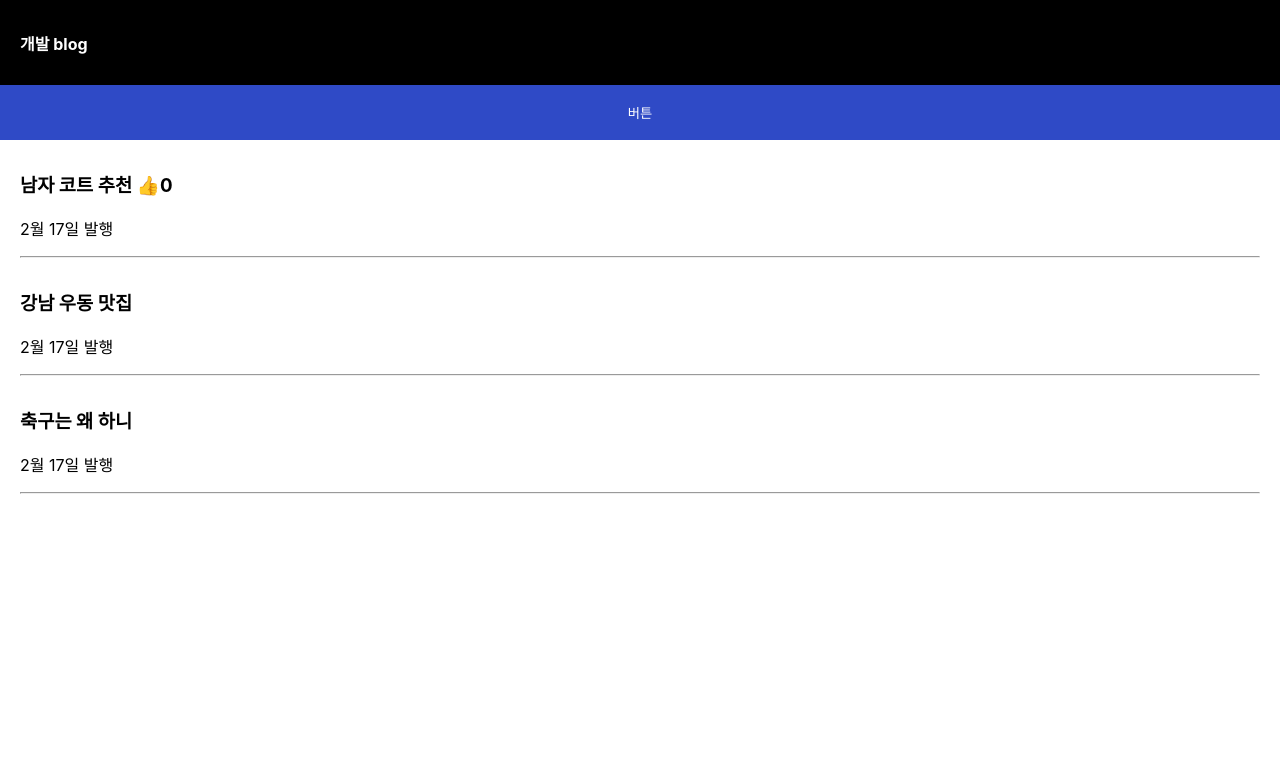
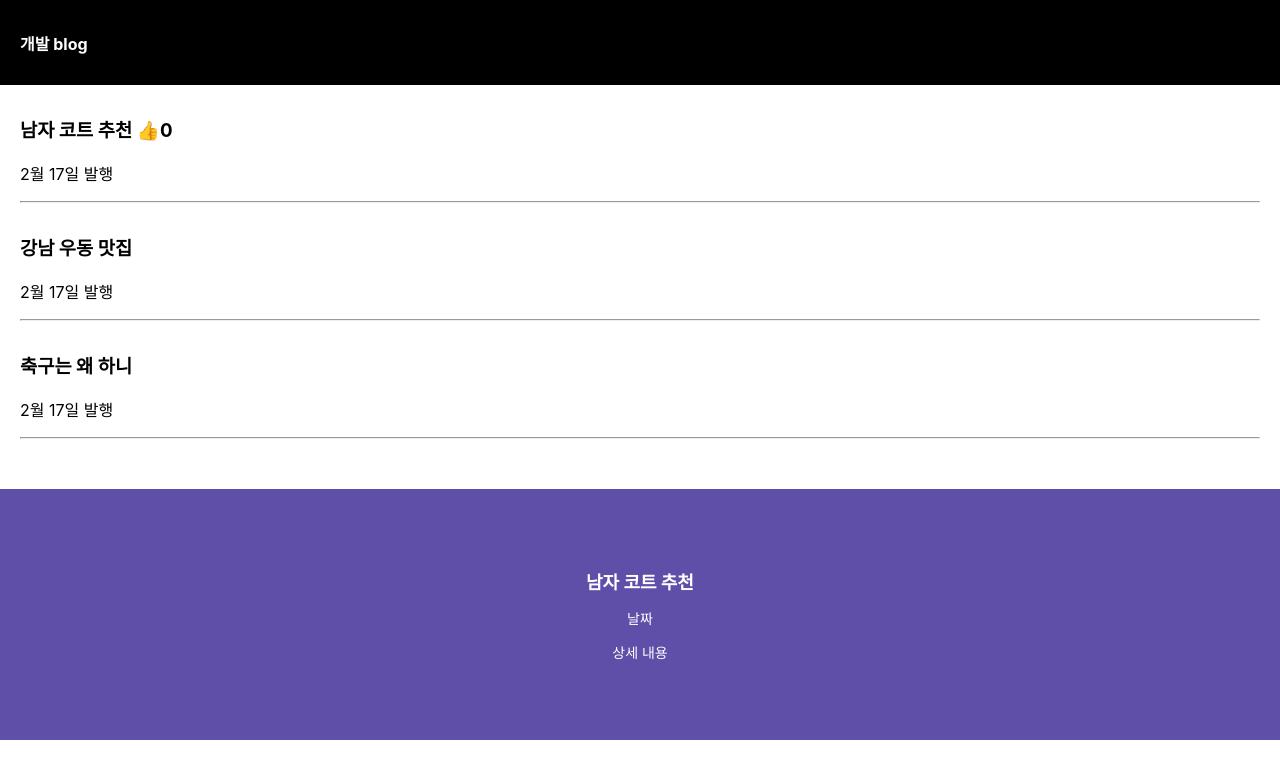
Before and after one commit to ZetGar/song, a React (Create React App) app in the folder ss/: page / in a window 1280 px wide. Shown: the top 778 px of the page. Built offline with nearby package versions, Linux system fonts and the light colour scheme.

Commit message:
Update App.js
Modal component 만들기 및 파일 분리해보기

```diff
--- a/ss/src/App.js
+++ b/ss/src/App.js
@@ -2,6 +2,7 @@
 
 import React, { useState, useEffect } from "react";
 import "./App.scss";
+import Modal from "./components/Modal";
 
 function App() {
   // var data = "안녕하세요";
@@ -34,7 +35,8 @@ function App() {
         {/* <div>{data}</div> */}
       </div>
 
-      <button onClick={제목바꾸기}>버튼</button>
+      {/* <button onClick={제목바꾸기}>버튼</button> */}
+
       <div className="list">
         <h3>
           {글제목[0]}{" "}
@@ -60,6 +62,8 @@ function App() {
         <p> 2월 17일 발행 </p>
         <hr />
       </div>
+
+      <Modal 글제목={글제목} />
     </div>
   );
 }
--- a/ss/src/App.scss
+++ b/ss/src/App.scss
@@ -25,3 +25,26 @@ button {
   background-color: rgb(47, 74, 198);
   border: none;
 }
+
+.modal {
+  width: 100%;
+  padding: 5%;
+  margin-top: 50px;
+  box-sizing: border-box;
+  background-color: rgb(95, 79, 168);
+
+  > h2,
+  p {
+    color: #fff;
+    text-align: center;
+  }
+
+  > h2 {
+    margin-bottom: 10px;
+    font-size: 18px;
+  }
+
+  > p {
+    font-size: 14px;
+  }
+}
--- /dev/null
+++ b/ss/src/components/Modal/index.js
@@ -0,0 +1,11 @@
+function Modal(props) {
+  return (
+    <div className="modal">
+      <h2>{props.글제목[0]}</h2>
+      <p>날짜</p>
+      <p>상세 내용</p>
+    </div>
+  );
+}
+
+export default Modal;
```
